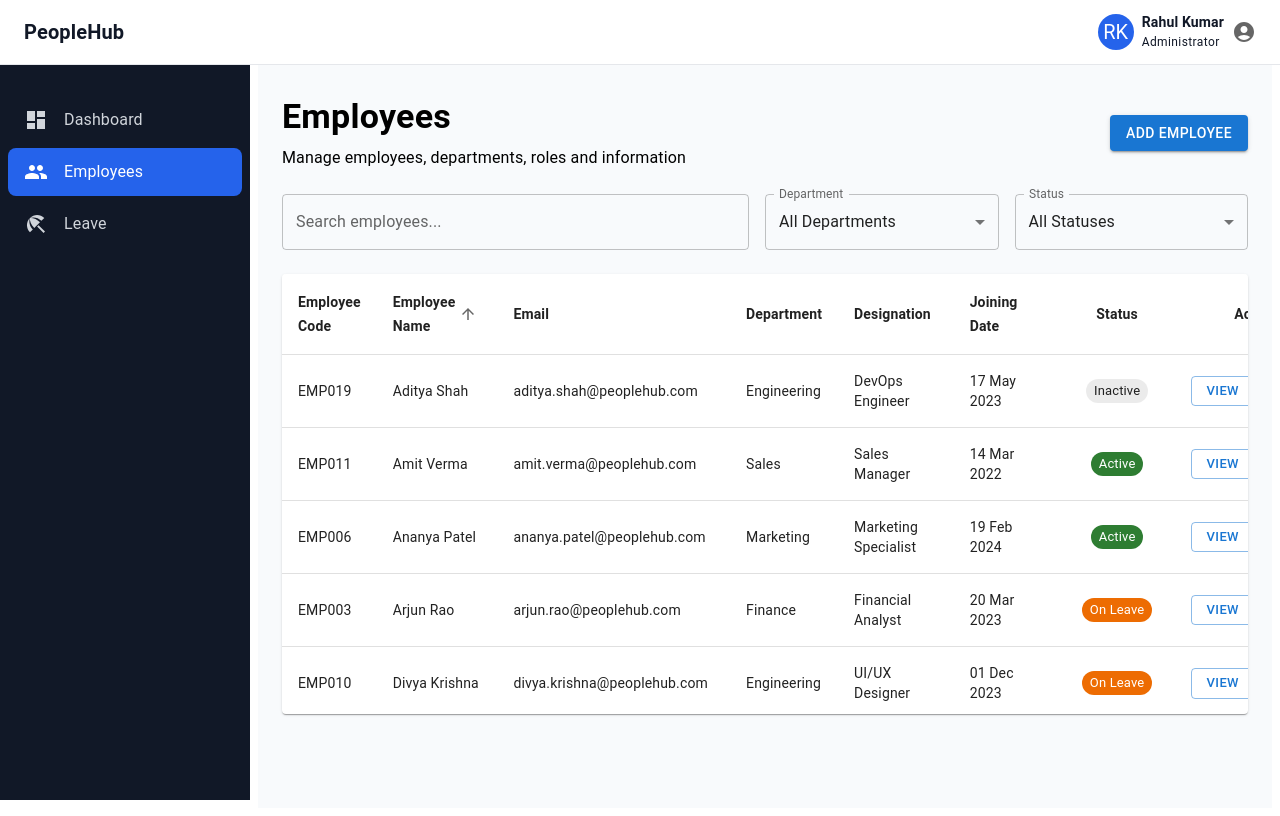
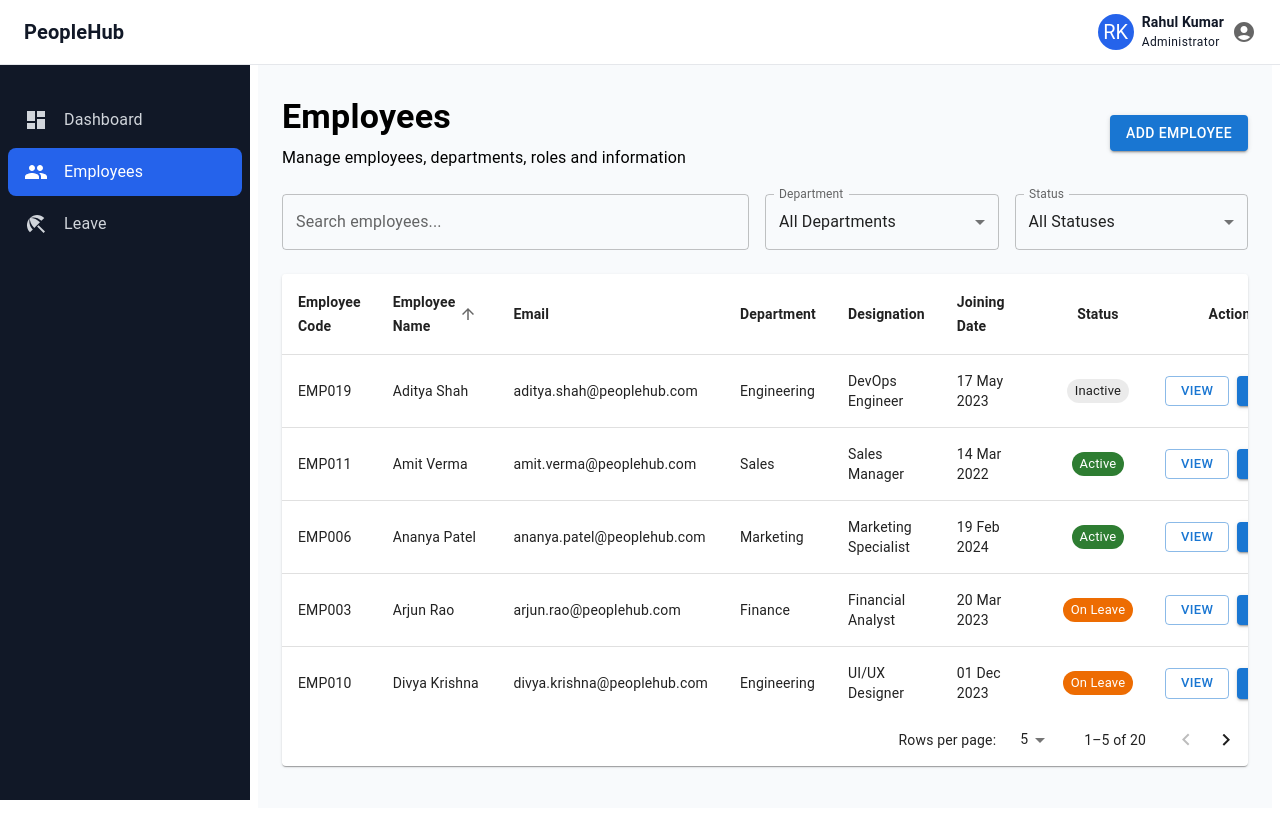
Before and after one commit to epradeep/peoplehub, a React (Vite) app: page /employees in a window 1280 px wide. Built offline with nearby package versions, Linux system fonts and the light colour scheme.

Commit message:
feat: add employee table pagination and custom hook

```diff
--- a/src/features/employees/components/EmployeeTable.tsx
+++ b/src/features/employees/components/EmployeeTable.tsx
@@ -6,11 +6,20 @@ import TableHead from "@mui/material/TableHead";
 import TableRow from "@mui/material/TableRow";
 import Paper from "@mui/material/Paper";
 import type { Employee, EmployeeStatus } from "../types/employee";
-import { Box, Button, Chip, TableSortLabel } from "@mui/material";
-import { useState } from "react";
+import {
+  Box,
+  Button,
+  Chip,
+  TablePagination,
+  TableSortLabel,
+} from "@mui/material";
+import { useEmployeeTable } from "../hooks/useEmployeeTable";
 
 interface EmployeeTableProps {
   employees: Employee[];
+  searchTerm: string;
+  department: string;
+  status: EmployeeStatus | "All Statuses";
 }
 type StatusColor = "success" | "default" | "warning" | "error";
 
@@ -21,32 +30,25 @@ const statusColors: Record<EmployeeStatus, StatusColor> = {
   Terminated: "error",
 };
 
-type SortField = "firstName" | "joiningDate";
+export default function EmployeeTable({
+  employees,
+  searchTerm,
+  department,
+  status,
+}: EmployeeTableProps) {
+  const {
+    sortField,
+    sortDirection,
+    handleSorted,
+    currentPage,
+    rowsPerPage,
+    handleChangePage,
+    handleChangeRowsPerPage,
+    totalCount,
+    paginatedEmployees,
+  } = useEmployeeTable(employees, { searchTerm, department, status });
 
-export default function EmployeeTable({ employees }: EmployeeTableProps) {
-  const [sortField, setSortField] = useState<SortField>("firstName");
-  const [sortDirection, setSortDirection] = useState<"asc" | "desc">("asc");
-
-  const handleSorted = (field: SortField) => {
-    if (sortField === field) {
-      setSortDirection((prev) => (prev === "asc" ? "desc" : "asc"));
-    } else {
-      setSortField(field);
-      setSortDirection("asc");
-    }
-  };
-
-  const sortedEmployees = [...employees].sort((a, b) => {
-    let comparison = 0;
-    if (sortField === "firstName") {
-      comparison = a.firstName.localeCompare(b.firstName);
-    } else if (sortField === "joiningDate") {
-      comparison =
-        new Date(a.joiningDate).getTime() - new Date(b.joiningDate).getTime();
-    }
-    return sortDirection === "asc" ? comparison : -comparison;
-  });
-
+  //formatDate
   const formatDate = (date: string) => {
     const current = new Date(date);
     const customFormat = new Intl.DateTimeFormat("en-IN", {
@@ -72,9 +74,9 @@ export default function EmployeeTable({ employees }: EmployeeTableProps) {
               <TableCell align="left">Employee Code</TableCell>
               <TableCell align="left">
                 <TableSortLabel
-                  active={sortField === "firstName"}
+                  active={sortField === "fullName"}
                   direction={sortDirection}
-                  onClick={() => handleSorted("firstName")}
+                  onClick={() => handleSorted("fullName")}
                 >
                   Employee Name
                 </TableSortLabel>
@@ -96,14 +98,14 @@ export default function EmployeeTable({ employees }: EmployeeTableProps) {
             </TableRow>
           </TableHead>
           <TableBody>
-            {employees.length === 0 ? (
+            {totalCount === 0 ? (
               <TableRow>
                 <TableCell colSpan={8} align="center">
                   No employees found.
                 </TableCell>
               </TableRow>
             ) : (
-              sortedEmployees.map((employee) => (
+              paginatedEmployees.map((employee) => (
                 <TableRow
                   key={employee.id}
                   sx={{ "&:last-child td, &:last-child th": { border: 0 } }}
@@ -143,6 +145,15 @@ export default function EmployeeTable({ employees }: EmployeeTableProps) {
           </TableBody>
         </Table>
       </TableContainer>
+      <TablePagination
+        component="div"
+        count={totalCount}
+        page={currentPage}
+        onPageChange={handleChangePage}
+        rowsPerPage={rowsPerPage}
+        onRowsPerPageChange={handleChangeRowsPerPage}
+        rowsPerPageOptions={[5, 10, 20]}
+      />
     </Paper>
   );
 }
--- a/src/features/employees/components/EmployeeToolbar.tsx
+++ b/src/features/employees/components/EmployeeToolbar.tsx
@@ -6,14 +6,15 @@ import {
   Select,
   TextField,
 } from "@mui/material";
+import type { EmployeeStatus } from "../types/employee";
 
 interface EmployeeToolbarProps {
   searchTerm: string;
   onSearchChange: (value: string) => void;
   selectedDepartment: string;
   onDepartmentChange: (value: string) => void;
-  selectedStatus: string;
-  onStatusChange: (value: string) => void;
+  selectedStatus: EmployeeStatus | "All Statuses";
+  onStatusChange: (value: EmployeeStatus | "All Statuses") => void;
 }
 export default function EmployeeToolbar({
   searchTerm,
--- /dev/null
+++ b/src/features/employees/hooks/useEmployeeTable.ts
@@ -0,0 +1,114 @@
+import { useEffect, useState } from "react";
+import type { Employee, EmployeeStatus } from "../types/employee";
+
+type SortField = "fullName" | "joiningDate";
+interface EmployeeFilters {
+  searchTerm: string;
+  department: string;
+  status: EmployeeStatus | "All Statuses";
+}
+
+export function useEmployeeTable(
+  employees: Employee[],
+  {
+    searchTerm,
+    department: selectedDepartment,
+    status: selectedStatus,
+  }: EmployeeFilters,
+) {
+  const [sortField, setSortField] = useState<SortField>("fullName");
+  const [sortDirection, setSortDirection] = useState<"asc" | "desc">("asc");
+
+  const [currentPage, setCurrentPage] = useState(0);
+  const [rowsPerPage, setRowsPerPage] = useState(5);
+
+  const search = searchTerm.toLowerCase().trim();
+  const filteredEmployees = employees.filter(
+    (employee) =>
+      (employee.firstName.toLowerCase().includes(search) ||
+        employee.lastName.toLowerCase().includes(search) ||
+        employee.email.toLowerCase().includes(search) ||
+        employee.employeeCode.toLowerCase().includes(search) ||
+        employee.department.toLowerCase().includes(search) ||
+        employee.designation.toLowerCase().includes(search)) &&
+      (selectedDepartment === "All Departments"
+        ? true
+        : employee.department === selectedDepartment) &&
+      (selectedStatus === "All Statuses"
+        ? true
+        : employee.status === selectedStatus),
+  );
+
+  useEffect(() => {
+    setCurrentPage(0);
+  }, [searchTerm, selectedDepartment, selectedStatus]);
+
+  const handleSorted = (field: SortField) => {
+    if (sortField === field) {
+      setSortDirection((prev) => (prev === "asc" ? "desc" : "asc"));
+    } else {
+      setSortField(field);
+      setSortDirection("asc");
+    }
+    setCurrentPage(0);
+  };
+
+  const sortedEmployees = [...filteredEmployees].sort((a, b) => {
+    let comparison = 0;
+    if (sortField === "fullName") {
+      //   comparison = a.firstName.localeCompare(b.firstName);
+      const nameA = `${a.firstName} ${a.lastName}`;
+      const nameB = `${b.firstName} ${b.lastName}`;
+
+      comparison = nameA.localeCompare(nameB);
+    } else if (sortField === "joiningDate") {
+      comparison =
+        new Date(a.joiningDate).getTime() - new Date(b.joiningDate).getTime();
+    }
+    return sortDirection === "asc" ? comparison : -comparison;
+  });
+
+  //total employees
+  const totalCount = sortedEmployees.length;
+
+  const pageCount = Math.ceil(totalCount / rowsPerPage);
+  useEffect(() => {
+    if (pageCount === 0) {
+      setCurrentPage(0);
+    } else if (currentPage >= pageCount) {
+      setCurrentPage(pageCount - 1);
+    }
+  }, [currentPage, pageCount]);
+
+  //pagination
+  const paginatedEmployees = sortedEmployees.slice(
+    currentPage * rowsPerPage,
+    currentPage * rowsPerPage + rowsPerPage,
+  );
+
+  const handleChangePage = (
+    _event: React.MouseEvent<HTMLButtonElement> | null,
+    newPage: number,
+  ) => {
+    setCurrentPage(newPage);
+  };
+
+  const handleChangeRowsPerPage = (
+    event: React.ChangeEvent<HTMLInputElement | HTMLTextAreaElement>,
+  ) => {
+    setRowsPerPage(parseInt(event.target.value, 10));
+    setCurrentPage(0);
+  };
+
+  return {
+    sortField,
+    sortDirection,
+    handleSorted,
+    currentPage,
+    rowsPerPage,
+    handleChangePage,
+    handleChangeRowsPerPage,
+    totalCount,
+    paginatedEmployees,
+  };
+}
--- a/src/features/employees/pages/EmployeesPage.tsx
+++ b/src/features/employees/pages/EmployeesPage.tsx
@@ -3,29 +3,15 @@ import EmployeeTable from "../components/EmployeeTable";
 import { mockEmployees } from "../data/mockEmployees";
 import EmployeeToolbar from "../components/EmployeeToolbar";
 import { useState } from "react";
+import type { EmployeeStatus } from "../types/employee";
 
 export default function EmployeesPage() {
   const [searchTerm, setSearchTerm] = useState("");
   const [selectedDepartment, setSelectedDepartment] =
     useState("All Departments");
-  const [selectedStatus, setSelectedStatus] = useState("All Statuses");
-
-  const search = searchTerm.toLowerCase().trim();
-  const filteredEmployees = mockEmployees.filter(
-    (employee) =>
-      (employee.firstName.toLowerCase().includes(search) ||
-        employee.lastName.toLowerCase().includes(search) ||
-        employee.email.toLowerCase().includes(search) ||
-        employee.employeeCode.toLowerCase().includes(search) ||
-        employee.department.toLowerCase().includes(search) ||
-        employee.designation.toLowerCase().includes(search)) &&
-      (selectedDepartment === "All Departments"
-        ? true
-        : employee.department === selectedDepartment) &&
-      (selectedStatus === "All Statuses"
-        ? true
-        : employee.status === selectedStatus),
-  );
+  const [selectedStatus, setSelectedStatus] = useState<
+    EmployeeStatus | "All Statuses"
+  >("All Statuses");
 
   return (
     <Box>
@@ -60,7 +46,12 @@ export default function EmployeesPage() {
         onStatusChange={setSelectedStatus}
       />
 
-      <EmployeeTable employees={filteredEmployees} />
+      <EmployeeTable
+        employees={mockEmployees}
+        searchTerm={searchTerm}
+        department={selectedDepartment}
+        status={selectedStatus}
+      />
     </Box>
   );
 }
```
